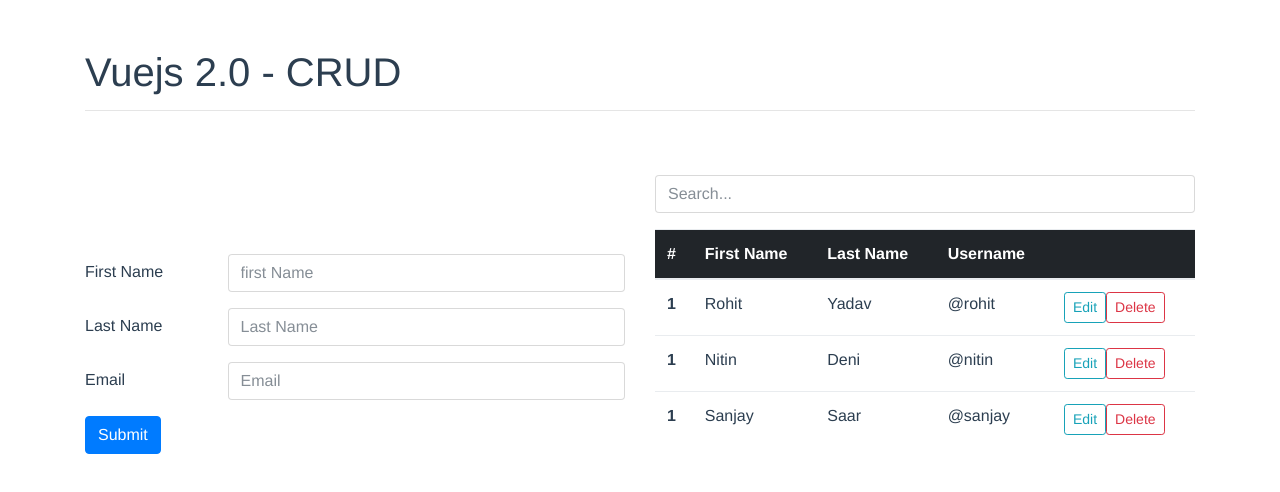
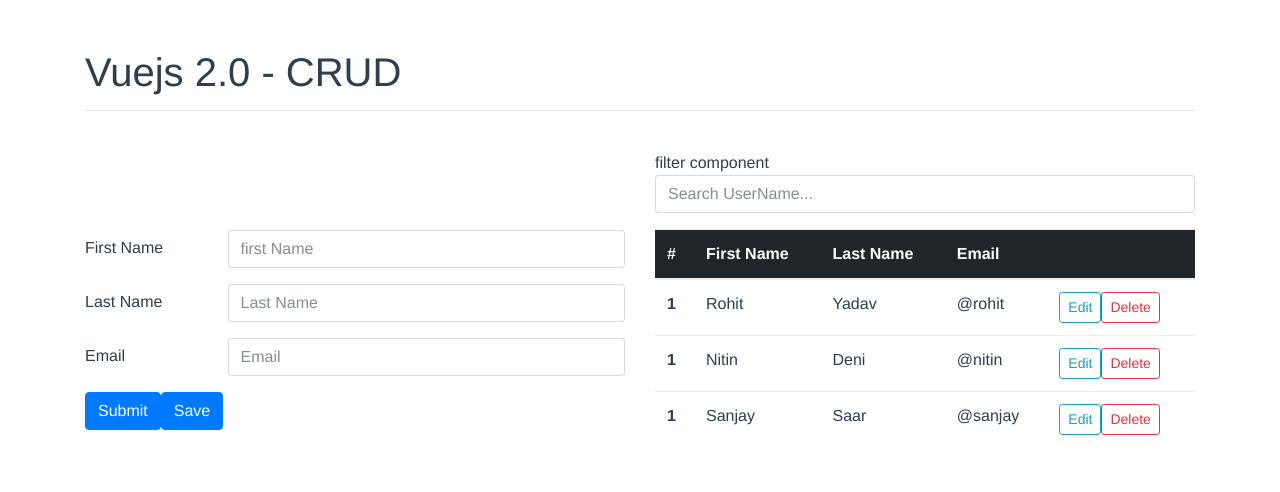
Before and after one commit to 2rohityadav/vuejs_crud, a Vue app: page / in a window 1280 px wide. Shown: the top 492 px of the page. Built offline with nearby package versions, Linux system fonts and the light colour scheme.

Commit message:
need to update list

```diff
--- a/src/components/AddUser.vue
+++ b/src/components/AddUser.vue
@@ -26,6 +26,7 @@
     </div>
 
   <button type="button" class="btn btn-primary" @click="addUser()">Submit</button>
+  <button type="button" class="btn btn-primary" @click="save()">Save</button>
 </form>
 <!-- -->
 
@@ -35,7 +36,7 @@
 <script>
 import { bus } from '../main'
 export default {
-  data () {
+  data() {
     return {
       msg: 'add user components',
       newUsers: {
@@ -46,9 +47,21 @@
     }
   },
   methods: {
-    addUser () {
-      bus.$emit('emmitingUser', this.newUsers)
+    addUser() {
+      bus.$emit('e_addUser', this.newUsers)
+    },
+    save(user) {
+      console.log('save users: '+user);
     }
+  },
+  created() {
+    //do something after creating vue instance
+    bus.$on('e_updateuser', (user) => {
+      console.log(user);
+      this.newUsers.firstName = user.firstname;
+      this.newUsers.lastName = user.lastname;
+      this.newUsers.email= user.email;
+    })
   }
 }
 </script>
--- a/src/components/Filter.vue
+++ b/src/components/Filter.vue
@@ -1,10 +1,10 @@
 <template>
-<div>
-
+<div class="search">
+{{ msg }}
   <!-- form input to add content -->
   <form>
-  <div class="form-group search">
-    <input type="text" class="form-control" aria-describedby="search" placeholder="Search...">
+  <div class="form-group">
+    <input type="text" class="form-control" aria-describedby="search" placeholder="Search UserName...">
   </div>
 </form>
 <!-- -->
@@ -13,7 +13,14 @@
 </template>
 
 <script>
-
+import { bus } from '../main'
+export default {
+  data () {
+    return {
+      msg: 'filter component'
+    }
+  }
+}
 </script>
 
 <!-- Add "scoped" attribute to limit CSS to this component only -->
--- a/src/components/Hello.vue
+++ b/src/components/Hello.vue
@@ -3,7 +3,7 @@
 
   <h1>{{title}}</h1>
   <hr>
-  <br><br>
+  <br>
 
   <div class="row">
     <div class="col-lg-6">
--- a/src/components/Table.vue
+++ b/src/components/Table.vue
@@ -6,7 +6,7 @@
         <th>#</th>
         <th>First Name</th>
         <th>Last Name</th>
-        <th>Username</th>
+        <th>Email</th>
         <th></th>
       </tr>
     </thead>
@@ -17,8 +17,8 @@
         <td>{{ user.lastname }}</td>
         <td>{{ user.email }}</td>
         <td>
-          <button type="button" class="btn btn-outline-info btn-sm">Edit</button>
-          <button type="button" class="btn btn-outline-danger btn-sm">Delete</button>
+          <button type="button" class="btn btn-outline-info btn-sm" @click="updateUser(user)">Edit</button>
+          <button type="button" class="btn btn-outline-danger btn-sm" @click="deleteUser()">Delete</button>
         </td>
       </tr>
     </tbody>
@@ -40,8 +40,9 @@
     }
   },
   // recieving bus event
-  created () {
-    bus.$on('emmitingUser', (data) => {
+  created() {
+    //do something after creating vue instance
+    bus.$on('e_addUser', (data) => {
       console.log(data);
       this.users.push({
         firstname: data.firstName,
@@ -52,6 +53,16 @@
       data.lastName = "";
       data.email = "";
     })
+  },
+  methods: {
+    deleteUser (index) {
+      this.users.splice(index, 1)
+    },
+
+    updateUser(user) {
+      bus.$emit('e_updateuser', user)
+    }
+
   }
 }
 
```
